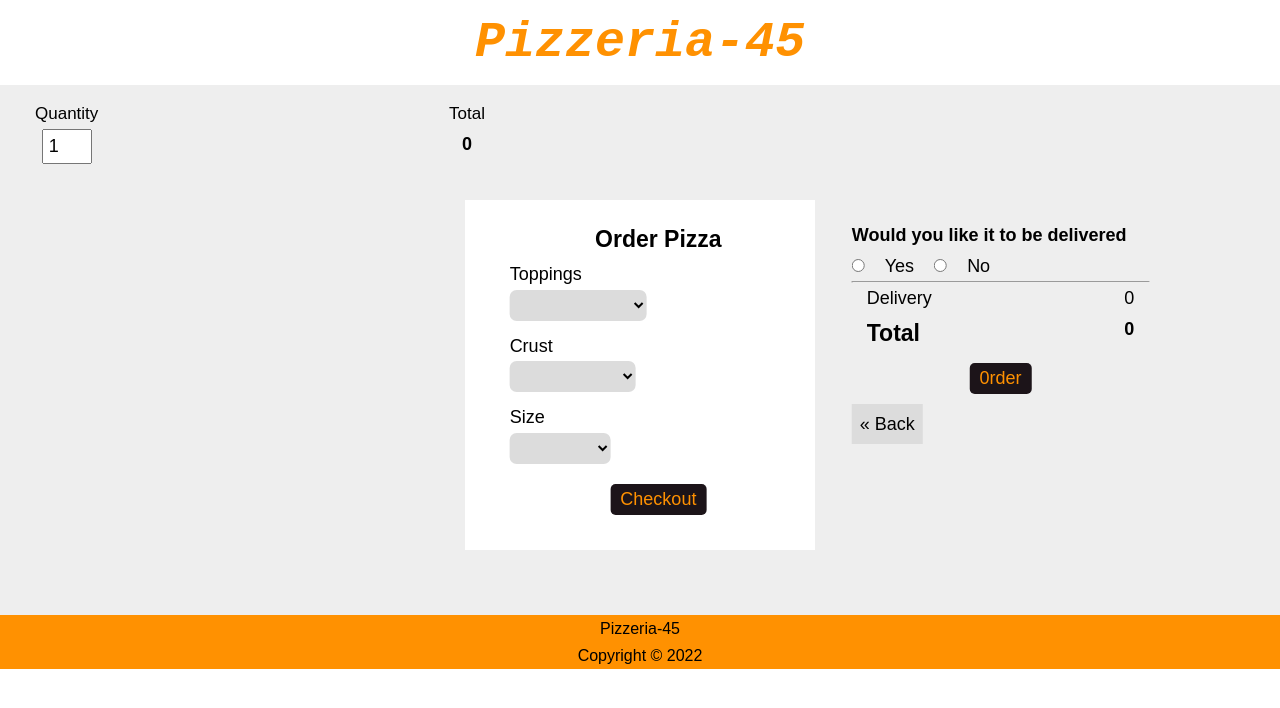
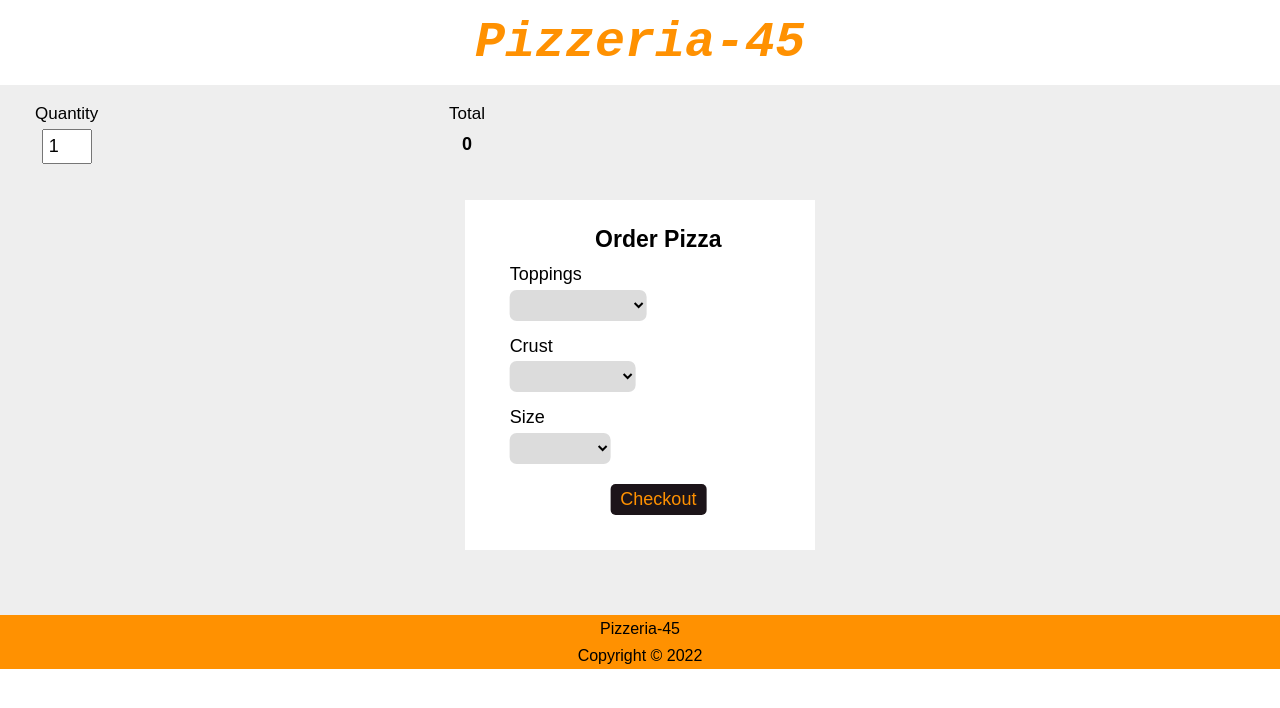
Before and after one commit to davidkiama/Pizzeria-45, a React (Create React App) app in the folder client/: page /order in a window 1280 px wide. Shown: the top 708 px of the page. Built offline with nearby package versions, Linux system fonts and the light colour scheme.

Commit message:
Take quntity into account when alculating the totals

```diff
--- a/client/src/pages/Order.css
+++ b/client/src/pages/Order.css
@@ -62,10 +62,11 @@
 
 .order__page {
   width: 85%;
+  opacity: 0;
   position: absolute;
   top: 2rem;
   left: 0;
-  transition: all 0.3s;
+  transition: all 0.3s ease-in-out;
 }
 
 .order__page--1 {
@@ -77,6 +78,7 @@
 }
 
 .order__page.active {
+  opacity: 1;
   transform: translateX(15%); /* in reference to the width which is 85%*/
 }
 
--- a/client/src/pages/Order.jsx
+++ b/client/src/pages/Order.jsx
@@ -177,7 +177,7 @@ function Order() {
             </p>
             <p>
               <h2 className="heading-2">Total</h2>
-              <span className="sub__total"> {order.totalPrice + order.deliveryFee} </span>
+              <span className="sub__total"> {order.totalPrice * order.quantity + order.deliveryFee} </span>
             </p>
           </span>
           <button className="btn">0rder</button>
```
